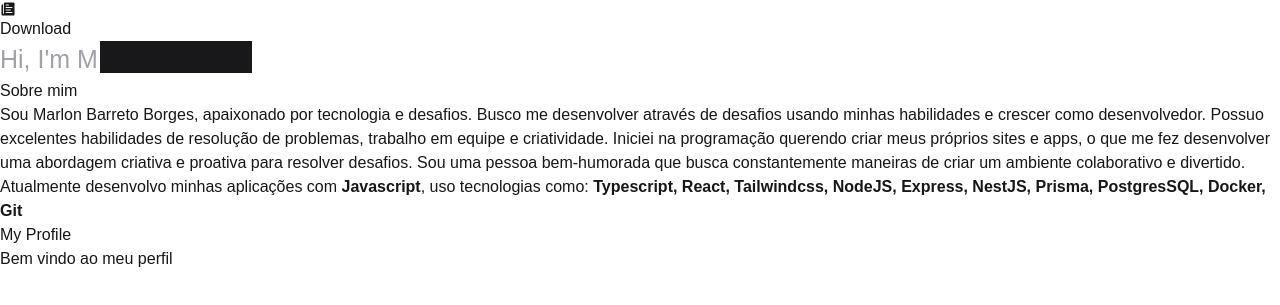
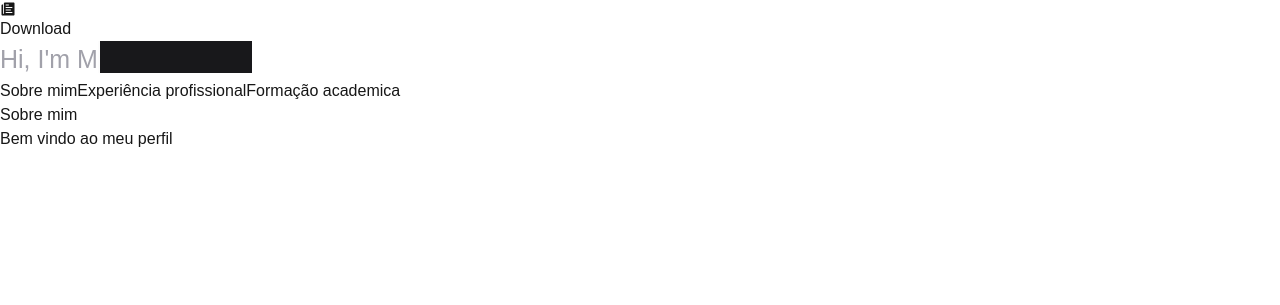
Before and after one commit to MarlonBBo/my-profile, a Next.js app: page / in a window 1280 px wide. Shown: the part 389-694 px from the top of the page. Built offline with nearby package versions, Linux system fonts and the light colour scheme.

Commit message:
feat: created Tabs

```diff
--- a/src/app/page.tsx
+++ b/src/app/page.tsx
@@ -1,3 +1,5 @@
+'use client';
+
 import Link from "next/link";
 import { FaGithub } from "react-icons/fa";
 import { CiLinkedin } from "react-icons/ci";
@@ -5,8 +7,12 @@ import { MdEmail } from "react-icons/md";
 import { IoIosPaper } from "react-icons/io";
 import Image from "next/image";
 import '../styles/animation.css';
+import { useState } from "react";
 
-
+type Tab = {
+  id: number;
+  label: string;
+}
 
 const techs = [
   "TypeScript",
@@ -20,6 +26,41 @@ const techs = [
 
 
 export default function Home() {
+
+  const [activeTab, setActiveTab] = useState<number>(0);
+
+  const tabs: Tab[] = [
+    { id: 0, label: "Sobre mim"},
+    { id: 1, label: "Experiência profissional"},
+    { id: 2, label: "Formação academica"},
+  ];
+
+  const tabContent = {
+    0: (
+      <div className="flex flex-col m-10 border border-zinc-700 gap-4 rounded-md p-4">
+        <h1 className="text-2xl font-bold">Sobre mim</h1>
+          <p className="text-lg font-sans text-zinc-400">Olá, sou Marlon Barreto Borges, desenvolvedor Fullstack.
+            Iniciei na programação querendo criar meus próprios sites e apps, o que me fez desenvolver uma abordagem criativa e proativa para resolver desafios. Sou uma pessoa bem-humorada que busca constantemente maneiras de criar um ambiente colaborativo e divertido.
+            Atualmente desenvolvo minhas aplicações com <strong>Javascript</strong>, uso tecnologias como: <strong>Typescript, React, Tailwindcss, NodeJS, Express, NestJS, Prisma, PostgresSQL, Docker, Git</strong></p>
+      </div>
+  ),
+
+  1: (
+    <div className="flex flex-col m-10 border border-zinc-700 gap-4 rounded-md p-4">
+      <h1 className="text-2xl font-bold">Experiência profissional</h1>
+        <p className="text-lg font-sans text-zinc-400">Desenvolvedor Fullstack na <strong>Empresa X</strong> - 2020 - 2021</p>
+    </div>
+  ),
+
+  2: (
+    <div className="flex flex-col m-10 border border-zinc-700 gap-4 rounded-md p-4">
+      <h1 className="text-2xl font-bold">Formação academica</h1>
+        <p className="text-lg font-sans text-zinc-400">Graduação em <strong>Engenharia de Software</strong> - Universidade X - 2018 - 2022</p>
+    </div>
+  )
+}
+
+
   return (
     <div className="flex flex-col h-screen items-center">
       <div className=" text-white  md:w-4/6">
@@ -61,19 +102,32 @@ export default function Home() {
             </div>
           </div>
         </section>
+        <section className="flex flex-col items-center md:items-start gap-4 p-4">
+          <div className="flex flex-col w-full md:w-auto md:flex-row bg-zinc-800 gap-2 p-1 rounded-md">
+              {tabs.map((tab)=>(
+                <button key={tab.id}
+                className={`bg-zinc-800 md:w-52 text-sm py-1 rounded-md font-semibold text-zinc-400 ${
+                  activeTab === tab.id ? "bg-zinc-950 text-zinc-50": "text-white "}`}
+                onClick={() => setActiveTab(tab.id)}
+                >
+                  {tab.label}
+                </button>
+              ))}
+          </div>
+          <div>
+
+          </div>
+        </section>
 
         <section className="flex flex-col m-10 border border-zinc-700 gap-4 rounded-md p-4">
           <h1 className="text-2xl font-bold">Sobre mim</h1>
-          <p className="text-lg font-sans text-zinc-400">Sou Marlon Barreto Borges, apaixonado por tecnologia e desafios. Busco me desenvolver através de desafios usando minhas habilidades e crescer como desenvolvedor. Possuo excelentes habilidades de resolução de problemas, trabalho em equipe e criatividade.
-            Iniciei na programação querendo criar meus próprios sites e apps, o que me fez desenvolver uma abordagem criativa e proativa para resolver desafios. Sou uma pessoa bem-humorada que busca constantemente maneiras de criar um ambiente colaborativo e divertido.
-            Atualmente desenvolvo minhas aplicações com <strong>Javascript</strong>, uso tecnologias como: <strong>Typescript, React, Tailwindcss, NodeJS, Express, NestJS, Prisma, PostgresSQL, Docker, Git</strong></p>
-        </section>
-
-        <section className="flex flex-col items-center justify-center h-2/5 m-10 border-2 rounded-md font-mono  p-4">
-          <h1 className="text-4xl font-mono">My Profile</h1>
-          <p className="text-lg font-mono">Bem vindo ao meu perfil</p>
+          <p className="text-lg font-sans text-zinc-400">Bem vindo ao meu perfil</p>
         </section>
       </div>
     </div>
   );
 }
+/*<h1 className="text-2xl font-bold">Sobre mim</h1>
+          <p className="text-lg font-sans text-zinc-400">Olá, sou Marlon Barreto Borges, desenvolvedor Fullstack.
+            Iniciei na programação querendo criar meus próprios sites e apps, o que me fez desenvolver uma abordagem criativa e proativa para resolver desafios. Sou uma pessoa bem-humorada que busca constantemente maneiras de criar um ambiente colaborativo e divertido.
+            Atualmente desenvolvo minhas aplicações com <strong>Javascript</strong>, uso tecnologias como: <strong>Typescript, React, Tailwindcss, NodeJS, Express, NestJS, Prisma, PostgresSQL, Docker, Git</strong></p> */
```
